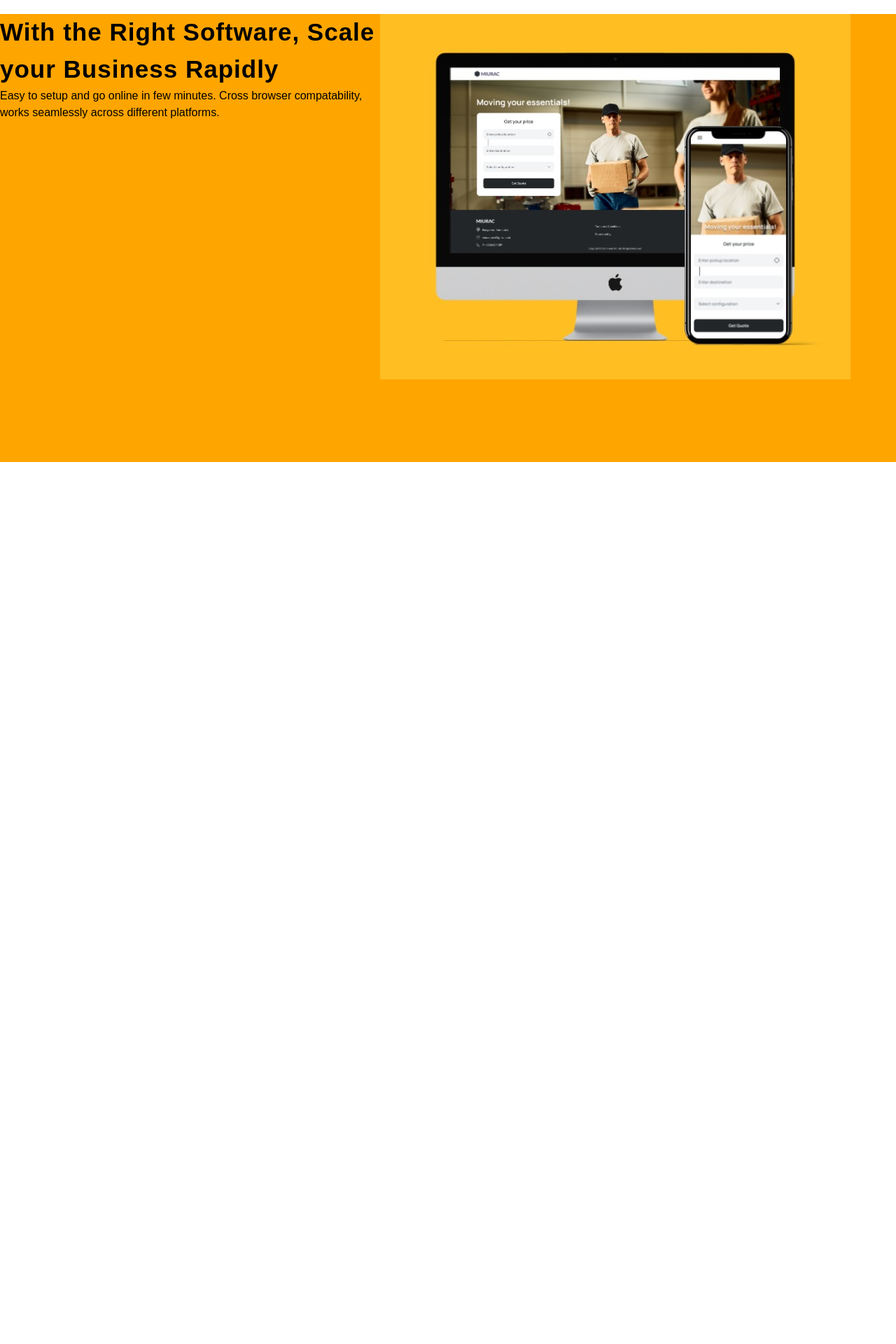
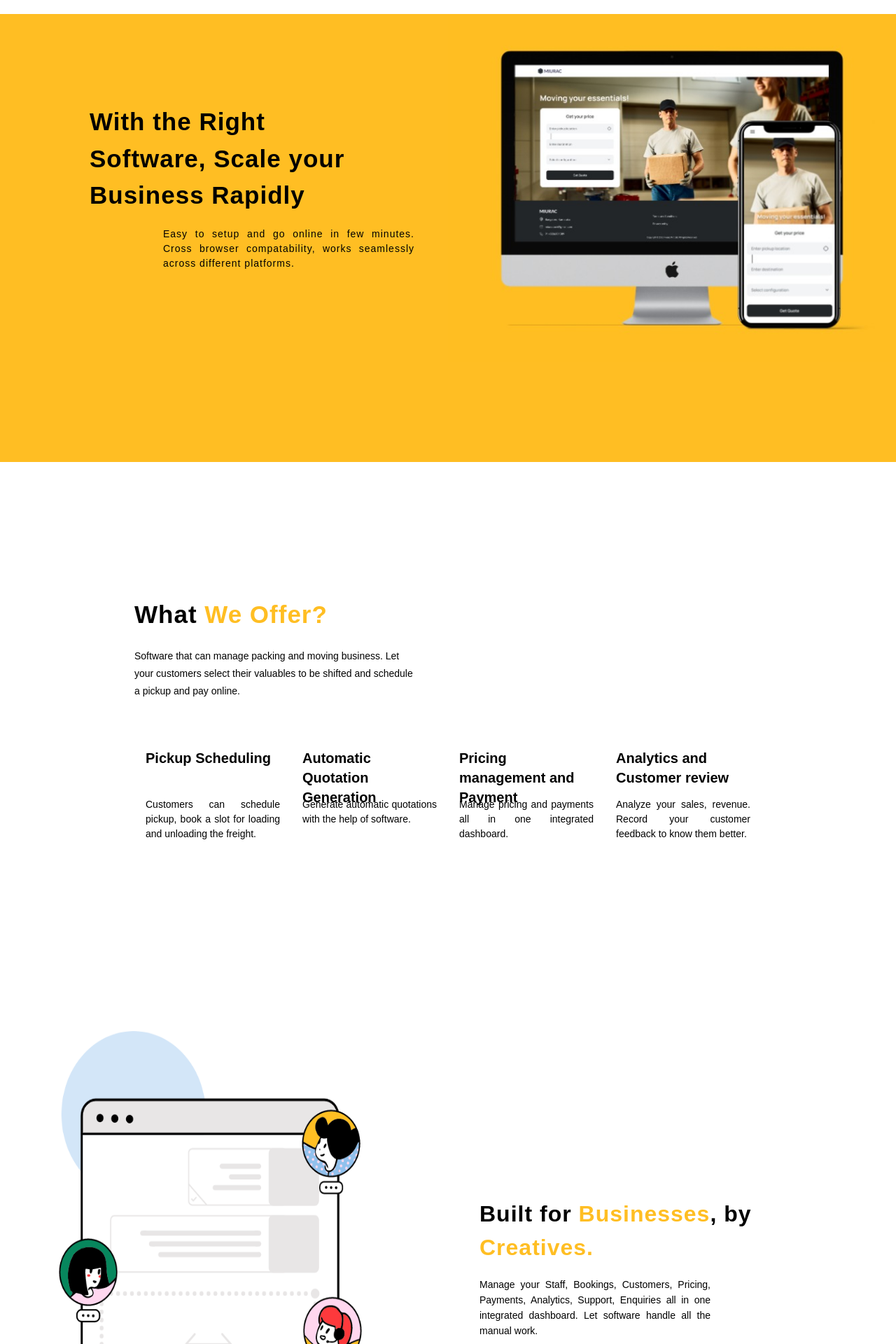
Before and after one commit to lokeshkumar2003/boxtech, a React (Create React App) app: page / in a window 1280 px wide. Shown: the part 800-2720 px from the top of the page at 70% size. Before the commit the page ends 1460 px from the top, so only its background shows below. Built offline with nearby package versions, Linux system fonts and the light colour scheme; the HTML template or start-up script is replaced by a standard one.

Commit message:
added upto testimonials

```diff
--- a/src/App.js
+++ b/src/App.jsx
@@ -1,8 +1,11 @@
 // import logo from './logo.svg';
 import './App.css';
+import CreativeCnt from './components/creativecnt/creativecnt';
 import { Navbar } from './components/navbar/Navbar';
 import SecondCnt from './components/secondcnt/secondcnt';
+import Services from './components/services/Services';
 import StartCnt from './components/startcnt/startcnt';
+import Testimonial from './components/testimonial/Testimonial';
 
 function App() {
   return (
@@ -10,6 +13,9 @@ function App() {
       <Navbar />
       <StartCnt />
       <SecondCnt />
+      <Services />
+      <CreativeCnt />
+      <Testimonial />
     </div>
   );
 }
--- /dev/null
+++ b/src/components/creativecnt/creativecnt.css
@@ -0,0 +1,9 @@
+#desc-card h1{
+    font-size: 32px;
+}
+
+#desc-card div p {
+    font-size: 14px;
+    letter-spacing: 1;
+    line-height: 22px;
+}
--- /dev/null
+++ b/src/components/creativecnt/creativecnt.jsx
@@ -0,0 +1,26 @@
+import React from "react";
+import './creativecnt.css';
+
+const CreativeCnt = () => {
+  return (
+    <div className="grid grid-cols-2 w-[full] h-[90vh]">
+      <div>
+        <img className="w-full h-full" src="images/creative-section.png" alt="phot" />
+      </div>
+      <div className="flex justify-center items-center">
+        <div id="desc-card" className="w-[550px]">
+            <h1 className="w-[90%]">Built for <span style={{'color':'#ffbe23'}}>Businesses</span>, by <span style={{'color':'#ffbe23'}}>Creatives.</span></h1>
+            <div className="w-[60%] my-[18px]" >
+                <p className="text-justify">
+                    Manage your Staff, Bookings, Customers, Pricing, Payments, Analytics,
+                    Support, Enquiries all in one integrated dashboard. Let software
+                    handle all the manual work.
+                </p>
+            </div>
+        </div>
+      </div>
+    </div>
+  );
+};
+
+export default CreativeCnt;
--- a/src/components/secondcnt/secondcnt.css
+++ b/src/components/secondcnt/secondcnt.css
@@ -1,5 +1,5 @@
 #cont{
-    background-color: orange;
+    background-color: #ffbe23;
 
     /* width: 200px; */
 
@@ -7,3 +7,20 @@
     /* transform:skew(20deg,0,0,0); */
 
 }
+
+h1 {
+    font-size: 28px;
+
+}
+
+#quote {
+    margin-top: 18px;
+    margin-bottom: 18px;
+    padding-left: 25px;
+    font-size: 14px;
+    letter-spacing: 1px;
+    transform: translateX(80px);
+    text-align: justify;
+
+
+}
--- a/src/components/secondcnt/secondcnt.jsx
+++ b/src/components/secondcnt/secondcnt.jsx
@@ -4,13 +4,13 @@ import './secondcnt.css';
 const SecondCnt = () => {
 
   return (
-    <div id="cont" className='h-[80vh] w-full flex'>
+    <div id="cont" className='h-[80vh] w-full grid grid-cols-2'>
         <div>
-            <div>
+            <div className="px-[20%] py-[20%]">
                 <h1>
                     With the Right Software, Scale your Business Rapidly
                 </h1>
-                <p>
+                <p id='quote'>
                     Easy to setup and go online in few minutes. Cross browser compatability, works seamlessly across different platforms.
                 </p>
             </div>
--- /dev/null
+++ b/src/components/services/Services.jsx
@@ -0,0 +1,47 @@
+import React from "react";
+import './services.css';
+
+const Services = () => {
+
+  const options = [
+    {heading:'Pickup Scheduling',desc:'Customers can schedule pickup, book a slot for loading and unloading  the freight.'},
+    {heading:'Automatic Quotation Generation',desc:'Generate automatic quotations with the help of software.'},
+    {heading:'Pricing management and Payment',desc:'Manage pricing and payments all in one integrated dashboard.'},
+    {heading:'Analytics and Customer review',desc:'Analyze your sales, revenue. Record your customer feedback to know them better.'}
+  ];
+
+  return (
+    <div className="w-full h-[100vh]">
+      <div className="p-[15%]">
+        <div>
+          <h1>
+            What <span style={{ color: "#ffbe23" }}>We Offer?</span>
+          </h1>
+          <div className="my-[20px] w-[45%]">
+            <p id="quote-sol">
+                Software that can manage packing and moving business. Let your
+                customers select their valuables to be shifted and schedule a pickup
+                and pay online.
+            </p>
+          </div>
+          <div className="flex justify-start items-center py-[18px]">
+            {/* <div></div>
+            <div></div>
+            <div></div>
+            <div></div> */}
+            {
+                options.map((item) =>
+                    <div id="card" className='my-[15px] p-[8px] w-[250px] h-[170px]'>
+                        <h3 className='text-xl'>{item['heading']}</h3>
+                        <p>{item['desc']}</p>
+                    </div>
+                )
+            }
+          </div>
+        </div>
+      </div>
+    </div>
+  );
+};
+
+export default Services;
--- /dev/null
+++ b/src/components/services/services.css
@@ -0,0 +1,18 @@
+#quote-sol {
+    font-size: 14px;
+    letter-spacing:1;
+    line-height: 25px;
+}
+
+#card h3{
+    font-weight: 600;
+    font-size:20px;
+    padding: 8px;
+    height: 70px;
+}
+
+#card p {
+    font-size: 14px;
+    padding: 8px;
+    text-align: justify;
+}
--- /dev/null
+++ b/src/components/testimonial/Testimonial.jsx
@@ -0,0 +1,60 @@
+import React from "react";
+import './testimonial.css';
+
+const Testimonial = () => {
+  const details = [
+    {
+      words:
+        "“I had great experience with moving solutions. Moving Solutions they offered best deal at affordable prices.”",
+      author: "Rakesh Reddy,",
+      company:'Storehouse'
+    },
+    {
+        words:
+          "“ We are extremely happy with the service provided by boxtech.”",
+        author: "Tomar Singh,",
+        company:'Parkmerced'
+    },
+    {
+        words:
+          "“I would recommend Home Packers and Movers to take away all your worries and sit back and relax while they do all the hard work and take care of transporting all your precious stuff in a very professional way with reasonable pricing.”",
+        author: "Ajay Gowda,",
+        company:'Transter'
+    },
+  ];
+
+  return (
+    <div className="h-[90vh] w-full">
+      <div className="p-[6%]">
+        <h1>
+          What Our <span style={{ color: "#ffbe23" }}>Clients</span> Say?
+        </h1>
+      </div>
+      <div className="flex justify-evenly items-center">
+        {
+            details.map(
+                (item) => <div id="test-card" className="w-[240px] h-[400px]">
+                            <div>
+                                {/** boxes */}
+                                <div>
+                                    <span></span>
+                                    <span></span>
+                                    <span></span>
+                                </div>
+                            </div>
+                            <p>
+                                {item['words']}
+                            </p>
+                            <div>
+                                {item['author']}<br/>
+                                {item['company']}
+                            </div>
+                      </div>
+            )
+        }
+      </div>
+    </div>
+  );
+};
+
+export default Testimonial;
--- /dev/null
+++ b/src/components/testimonial/testimonial.css
@@ -0,0 +1,19 @@
+#test-card {
+    border: 2px solid black;
+    border-radius: 20px;
+}
+
+#test-card > div:nth-child(1){
+    background-color: #FFBF23;
+    border-top-left-radius: 20px;
+    border-top-right-radius: 20px;
+}
+
+#test-card > div:nth-child(1) span {
+    width:20px;
+    height: 20px;
+    /* border-radius: 50%; */
+    background-color: black;
+    margin-left:15px;
+    margin-right: 15px;
+}
--- a/src/index.css
+++ b/src/index.css
@@ -2,7 +2,8 @@
 @tailwind components;
 @tailwind utilities;
 
+@import url('https://fonts.googleapis.com/css2?family=Manrope&display=swap');
 
 * {
-  font-family: Arial, Helvetica, sans-serif;
+  font-family: 'Manrope', sans-serif;
 }
```
Also changed, not shown: public/images/creative-section.png (added).
